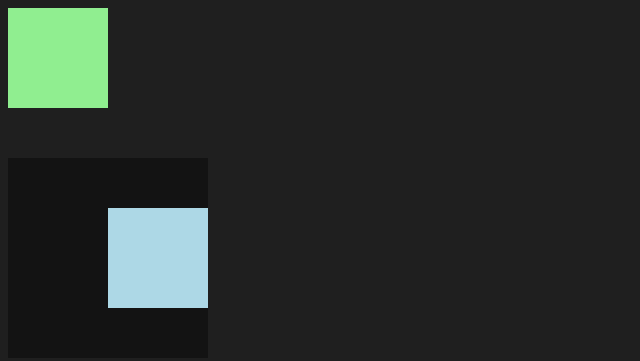
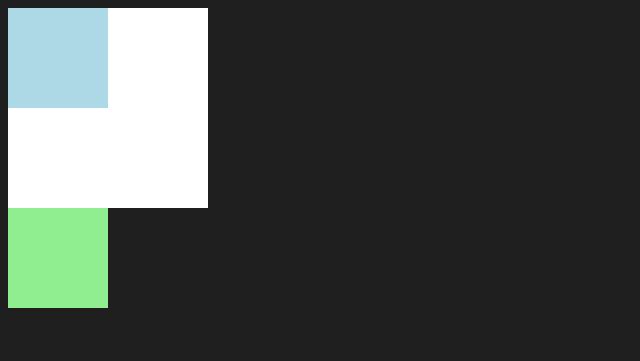
Before and after one commit to sirpoint/css-training, a website: page layout-02/src/index.html in a window 1280 px wide. Shown: the top 361 px of the page, without its empty margins (0-640 px from the left). Drawn offline with Linux system fonts and the light colour scheme.

Commit message:
End position relative

```diff
--- a/layout-02/src/content/site.css
+++ b/layout-02/src/content/site.css
@@ -12,11 +12,8 @@ body {
 
 .blue-box{
     background-color: lightblue;
-    position: absolute;
-    top: 50px;
-    left: 100px;
-    /* bottom: 50px; */
-
+    position: relative;
+    bottom: 0px;
 }
 
 .green-box {
@@ -24,9 +21,8 @@ body {
 }
 
 .container {
-    background-color: rgba(0,0,0,0.4);
+    background-color:white;
+    width: 200px;
     height: 200px;
-    width: 200px;
-    margin-top: 150px;
-    position: absolute;
+    position: relative;
 }
```
